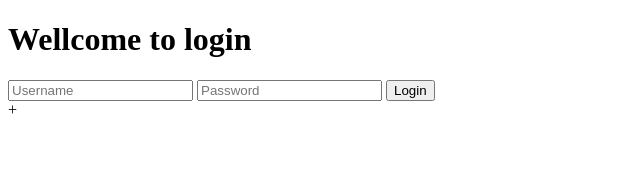
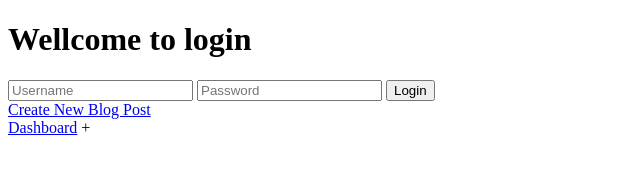
Before and after one commit to jaswanthsaiprem/demojaswanth1, a website: page index.html in a window 1280 px wide. Shown: the whole page, without its empty margins (0-640 px from the left). Drawn offline with Linux system fonts and the light colour scheme.

Commit message:
Update index.html

```diff
--- a/index.html
+++ b/index.html
@@ -14,5 +14,8 @@
             <button type="submit">Login</button>
         </form>
     </div>
+     <a href="/views/newblog.html">Create New Blog Post</a>
+    <br>
+    <a href="/views/dashboard.html">Dashboard</a>
 </body>
 </html>+
```
